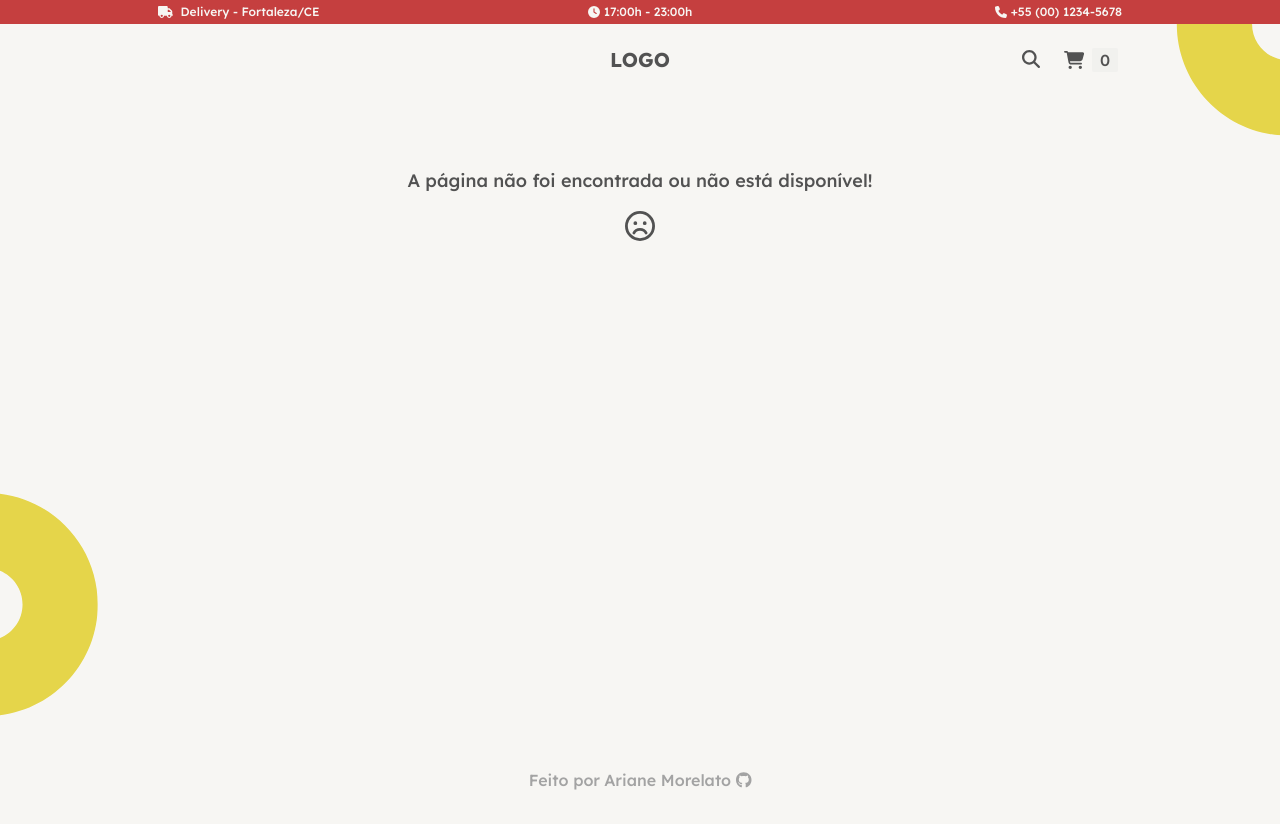
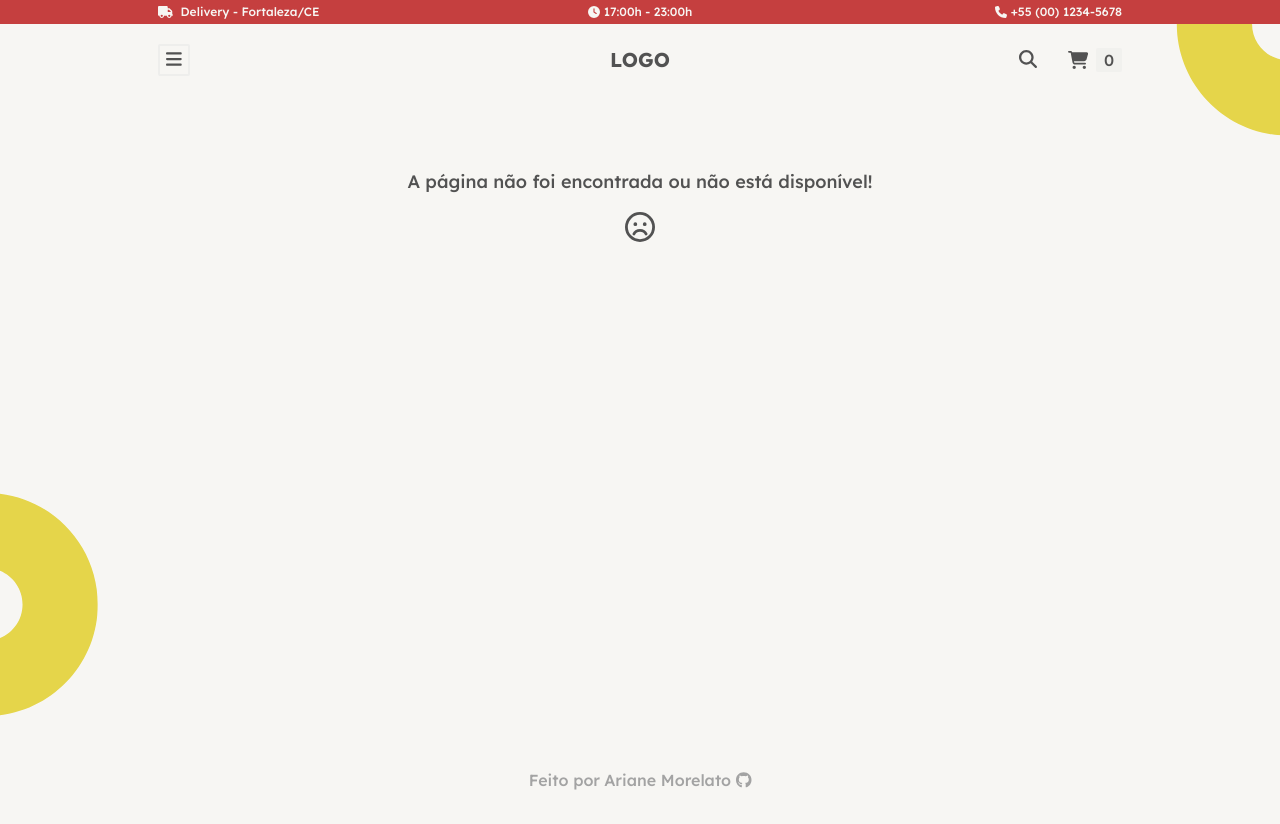
Before and after one commit to aridsm/food-app-2, a React (Vite) app: page /payment in a window 1280 px wide. Built offline with nearby package versions, Linux system fonts and the light colour scheme.

Commit message:
fix: ajuste header

```diff
--- a/src/components/General/Header.tsx
+++ b/src/components/General/Header.tsx
@@ -4,6 +4,7 @@ import CartNavLink from "./CartNavLink.tsx";
 import { FontAwesomeIcon } from "@fortawesome/react-fontawesome";
 import { faBars } from "@fortawesome/free-solid-svg-icons";
 import { useState, useEffect, useRef } from "react";
+import { NavLink } from "react-router-dom";
 
 const Header: React.FC<{ className?: string }> = ({ className }) => {
   const [menuOpen, setMenuOpen] = useState<boolean>(false);
@@ -26,13 +27,13 @@ const Header: React.FC<{ className?: string }> = ({ className }) => {
   }, []);
 
   return (
-    <header className={`${className} flex items-center py-1 px-1`}>
+    <header className={`${className} flex items-center py-1`}>
       <div className="relative flex-1">
         <button
           ref={refButtonMenu}
           aria-label="menu"
-          className={`px-2 text-left py-[4px] rounded-sm block xl:hidden border-2 transition-all max-w-fit ${
-            menuOpen ? "border-mostard" : "border-transparent"
+          className={` rounded-sm block border-2 transition-all w-8 h-8 ${
+            menuOpen ? "border-mostard" : "border-neutral-200/[.5]"
           }`}
           onClick={() => setMenuOpen(true)}
         >
@@ -40,12 +41,17 @@ const Header: React.FC<{ className?: string }> = ({ className }) => {
         </button>
 
         <NavLinks
-          className={`lg:flex-1 transition-all  xl:top-0 ${
-            menuOpen ? "opacity-100 top-12" : "opacity-0 top-16"
+          className={`transition-all ${
+            menuOpen
+              ? "opacity-100 top-12"
+              : "opacity-0 top-16 pointer-events-none"
           }`}
         />
       </div>
-      <h1 className="text-xl font-bold flex-1 text-center">LOGO</h1>
+      <NavLink to="/" className=" flex-1 text-center">
+        <h1 className="text-xl font-bold">LOGO</h1>
+      </NavLink>
+
       <div className="flex-1 flex items-center gap-6 justify-end">
         <SearchBar />
         <CartNavLink />
--- a/src/components/General/NavLinks.tsx
+++ b/src/components/General/NavLinks.tsx
@@ -7,13 +7,13 @@ const NavLinks: React.FC<{ className?: string }> = ({ className }) => {
 
   return (
     <nav
-      className={`${className} absolute z-10 xl:relative bg-red-theme xl:bg-transparent rounded-sm border-2 xl:border-0 border-white-beige`}
+      className={`${className} bg-white-beige absolute z-10 rounded-sm border-2 border-neutral-200`}
     >
-      <ul className="flex-col xl:flex-row xl:items-center flex gap-4 xl:gap-10 p-4 xl:p-0">
+      <ul className="flex-col flex gap-4 p-4 ">
         <li>
           <NavLink
             to="/"
-            className={`xl:border-b-[3px] ${
+            className={` ${
               currentPath === "/" ? classes.activeLink : "border-transparent"
             }`}
           >
@@ -23,7 +23,7 @@ const NavLinks: React.FC<{ className?: string }> = ({ className }) => {
         <li>
           <NavLink
             to="/menu"
-            className={`xl:px-1 border-b-[3px] ${
+            className={` border-b-[3px] ${
               currentPath === "/menu"
                 ? classes.activeLink
                 : "border-transparent"
--- a/src/components/General/SearchBar.tsx
+++ b/src/components/General/SearchBar.tsx
@@ -67,9 +67,9 @@ const SearchBar: React.FC = () => {
   }, [dispatch, searchValue]);
 
   return (
-    <div ref={searchRef} className="flex items-center gap-4 relative">
+    <div ref={searchRef} className="flex items-stretch relative">
       <input
-        className={` px-2 py-1 text-sm absolute right-8 transition-all ${
+        className={`px-2 py-1 text-sm absolute right-9 transition-all ${
           searchBarVisible ? "w-40 opacity-100" : "w-0 opacity-0"
         }`}
         placeholder="Pesquisar..."
@@ -78,7 +78,11 @@ const SearchBar: React.FC = () => {
         onChange={({ target }) => setSearchValue(target.value)}
         onKeyDown={(e) => e.key === "Enter" && searchProduct()}
       />
-      <button title="Procurar item" onClick={handleButtonClick}>
+      <button
+        title="Procurar item"
+        className="w-8 h-8"
+        onClick={handleButtonClick}
+      >
         <FontAwesomeIcon icon={faMagnifyingGlass} />
       </button>
     </div>
```
